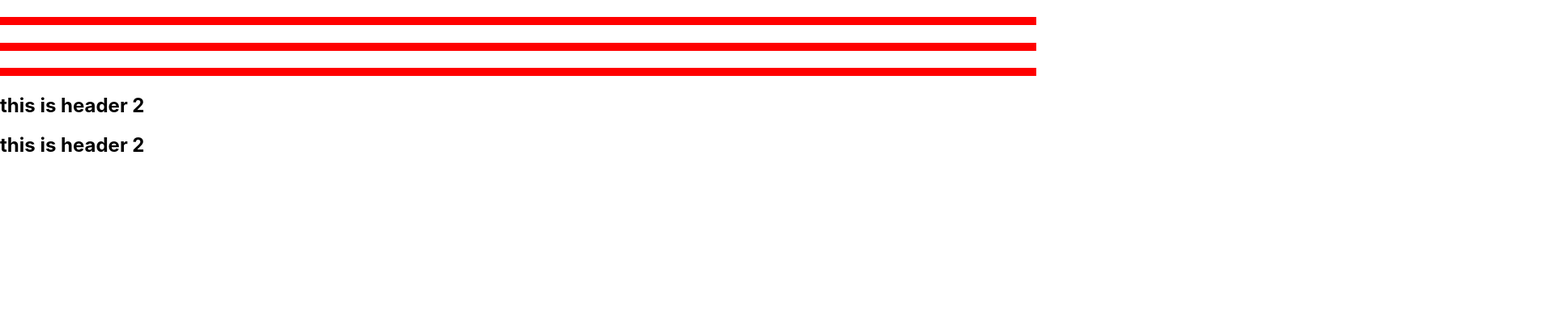
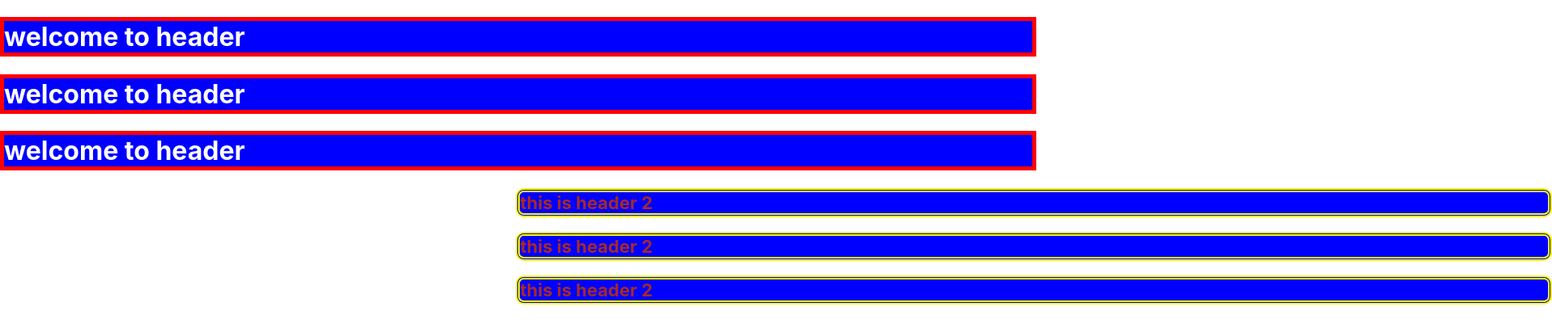
Before and after one commit to Sabareesan18/sabareesan, a React (Create React App) app in the folder myapp/: page / in a window 1280 px wide. Shown: the top 416 px of the page at 81% size, 1917 px wide, since content can reach past the window. Built offline with nearby package versions, Linux system fonts and the light colour scheme.

Commit message:
first time

```diff
--- a/myapp/src/App.js
+++ b/myapp/src/App.js
@@ -1,29 +1,29 @@
-
+import './mycomp/Images/mycss.css'
 
 function App()
 {
 const mystyle={
   color:"white",
-  backgroundcolor:"blue",
+  backgroundColor:"blue",
   border:"5px solid red"
-
-
-
 }
 return(
   <>
-  <h1 style={mystyle} welcome to header></h1>
-  <h1 style={{backgroundcolor:"red",color:"blue",fontsize:"22px"}}></h1>
-   <h1 style={mystyle} welcome to header></h1>
-    <h1 style={mystyle} welcome to header></h1>
+   <h1 style={mystyle}>welcome to header</h1>
+   <h1 style={{backgroundColor:"red",color:"blue",fontsize:"22px"}}></h1>
+   <h1 style={mystyle}>welcome to header</h1>
+   <h1 style={mystyle}>welcome to header</h1>
+   <h2>this is header 2</h2>
     <h2>this is header 2</h2>
-     <h2>this is header 2</h2>
+    <h2>this is header 2</h2>
+
 
   </>
 )
 
 }
 export default App
+
 /*import { img1, img2, img3 } from "./mycomp/Images/ImgFile"
 
 
--- /dev/null
+++ b/myapp/src/mycomp/Images/mycss.css
@@ -0,0 +1,17 @@
+h2{
+    font-size: 22px;
+    color:brown;
+    background-color: blue;
+    border: 5px double yellow;
+    border-radius:10px;
+    position:relative;
+    animation-name: sabareesan ;
+    animation-duration: 4s;
+    animation-iteration-count: infinite;
+    animation-direction: normal;
+}
+@keyframes sabareesan
+{
+    from{left:0px}
+    to {left:1000px}
+}
--- a/myapp/src/mycomp/mycss.css
+++ /dev/null
@@ -1,13 +0,0 @@
-h1{
-    font-size: 44px;
-    background-color: blue;
-    color: antiquewhite;
-    border:5px double yellow;
-    border-radius: 10px;
-
-
-}
-h2
-{
-    text-transform:uppercase;
-}
```
